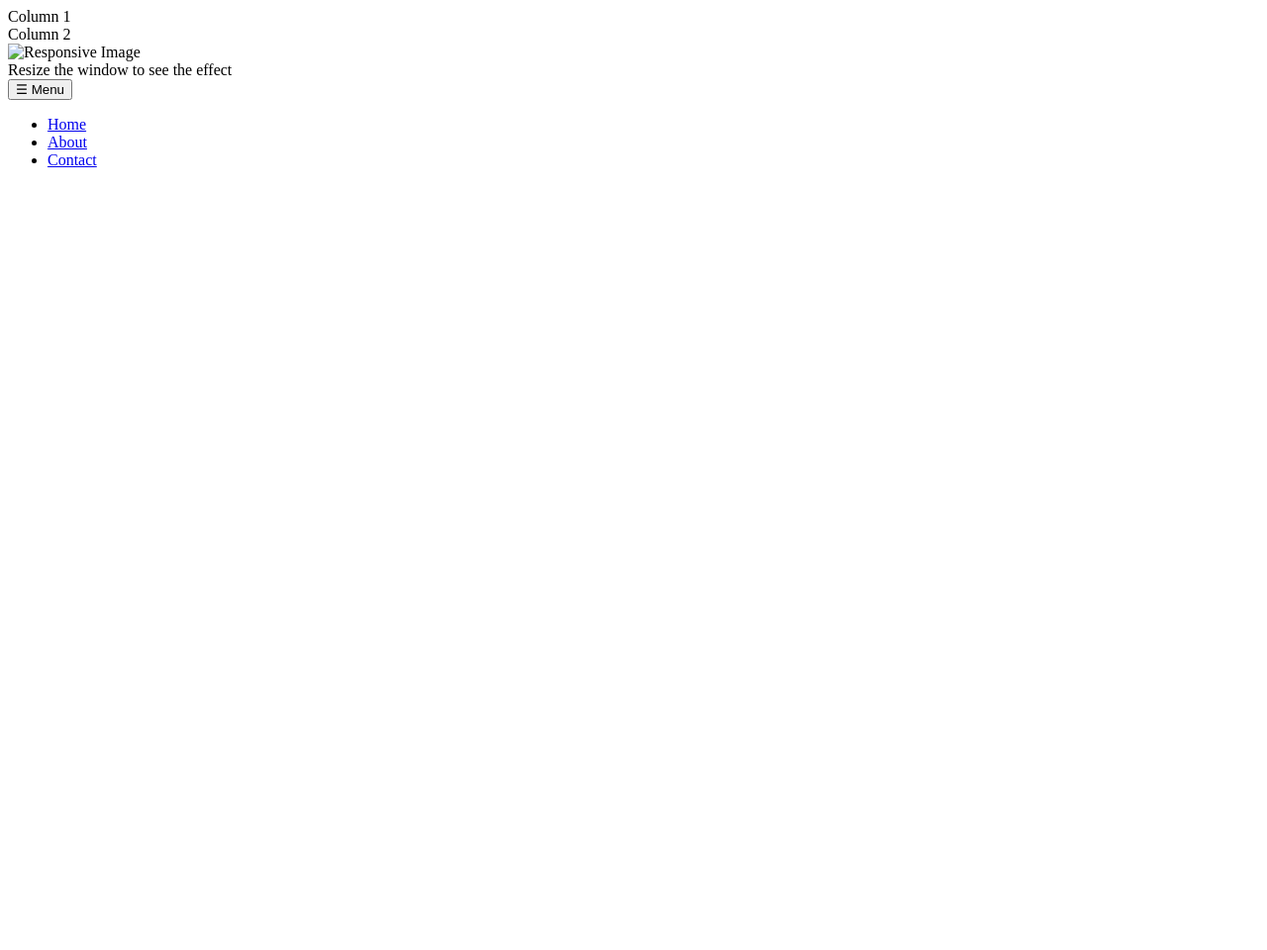
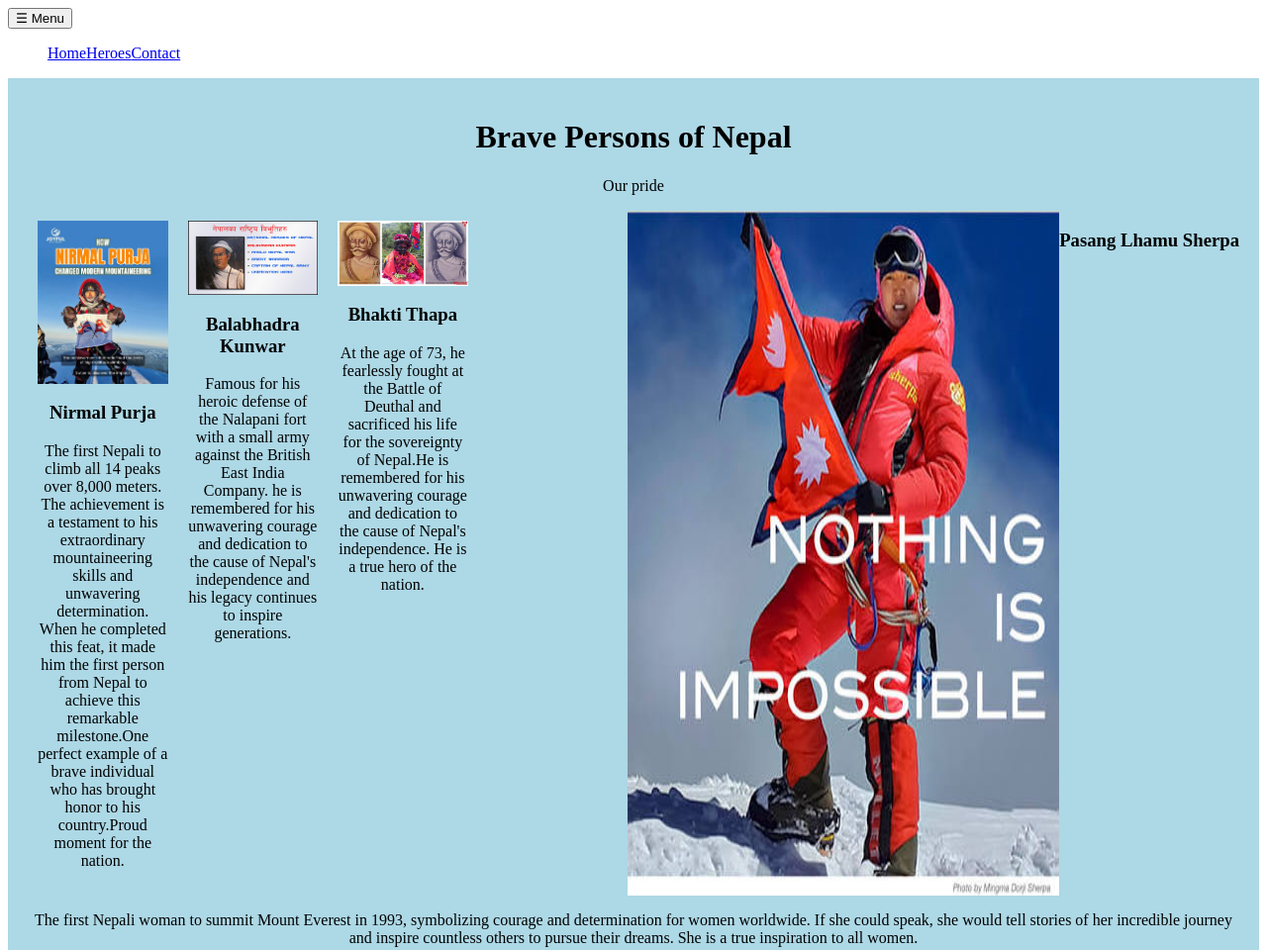
Before and after one commit to bipana12545/Website-Development-Course-2026, a plain HTML site: page WS05 /index.html in a window 1280 px wide. Shown: the top 960 px of the page at 99% size. Before the commit the page ends 800 px from the top, so only its background shows below. Drawn offline with Linux system fonts and the light colour scheme.

Commit message:
Refactor WS05: Update index.html structure and content; remove old index.html; add new images and style adjustments

```diff
--- a/WS05 /index.html
+++ b/WS05 /index.html
@@ -1,14 +1,47 @@
-<div class="responsive-container">
-      <div class="column">Column 1</div>
-      <div class="column">Column 2</div>
-    </div>
-    <img src="" alt="Responsive Image" class="responsive-image">
-<div class="media-query-box">Resize the window to see the effect</div>
-<nav class="responsive-nav">
+<DOCTYPE html>
+  <html lang="en">
+    <head>
+      <meta charset="UTF-8">
+      <meta name="viewport" content="width=device-width, initial-scale=1.0">
+      <title>Brave Persons of Nepal</title>
+      <link rel="stylesheet" href="style.css">
+      </head>
+<body>
+  <nav class="responsive-nav">
       <button class="menu-toggle">☰ Menu</button>
       <ul class="nav-list">
         <li><a href="#">Home</a></li>
-        <li><a href="#">About</a></li>
+        <li><a href="#">Heroes</a></li>
         <li><a href="#">Contact</a></li>
       </ul>
     </nav>
+    <div class="media-query-box">
+        <h1>Brave Persons of Nepal</h1>
+        <p>Our pride</p>
+    </header>
+    <div class="responsive-container">
+        <div class="column">
+            <img src="Nirmal.JPG" alt="Nirmal Purja" class="responsive-image">
+            <h3>Nirmal Purja</h3>
+            <p>The first Nepali to climb all 14 peaks over 8,000 meters. The achievement is a testament to his extraordinary mountaineering skills and unwavering determination. When he completed this feat, it made him the first person from Nepal to achieve this remarkable milestone.One perfect example of a brave individual who has brought honor to his country.Proud moment for the nation.</p>
+        </div>
+        <div class="column">
+            <img src="Balbhadra.JPG" alt="Balabhadra Kunwar" class="responsive-image">
+            <h3>Balabhadra Kunwar</h3>
+            <p>Famous for his heroic defense of the Nalapani fort with a small army against the British East India Company. he is remembered for his unwavering courage and dedication to the cause of Nepal's independence and his legacy continues to inspire generations.</p>
+        </div>
+        <div class="column">
+            <img src="Bhaktithapa.JPG" alt="Bhakti Thapa" class="responsive-image">
+            <h3>Bhakti Thapa</h3>
+            <p>At the age of 73, he fearlessly fought at the Battle of Deuthal and sacrificed his life for the sovereignty of Nepal.He is remembered for his unwavering courage and dedication to the cause of Nepal's independence. He is a true hero of the nation.</p>
+        </div>
+        <div class="column"></div>
+            <img src="Pasang.JPG" alt="Pasang Lhamu Sherpa" class="responsive-image">
+            <h3>Pasang Lhamu Sherpa</h3>
+            <p>The first Nepali woman to summit Mount Everest in 1993, symbolizing courage and determination for women worldwide. If she could speak, she would tell stories of her incredible journey and inspire countless others to pursue their dreams. She is a true inspiration to all women.</p>
+        </div>
+
+    </div>
+
+</body>
+</html>
--- a/WS05 /style.css
+++ b/WS05 /style.css
@@ -13,7 +13,7 @@
         flex: 100%;
       }
     }
-responsive-image {
+.responsive-image {
       max-width: 100%;
       height: auto;
     }
```
Also changed, not shown: WS01/images/index.html (deleted, +0 -44 lines), WS05 /Balbhadra.JPG (added), WS05 /Bhaktithapa.JPG (added), WS05 /Nirmal.JPG (added), WS05 /Pasang.JPG (added), 1 other file.
